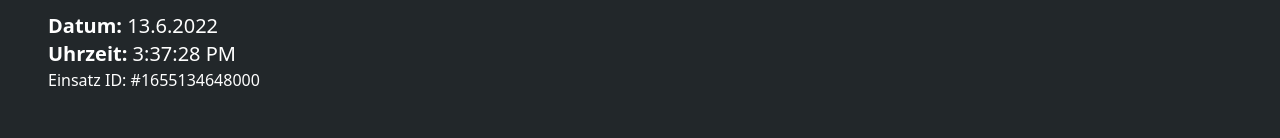
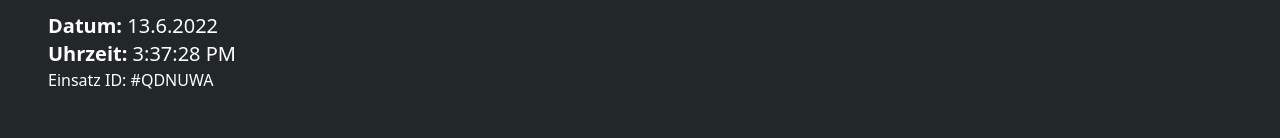
Before and after one commit to Niklas003/FireAir, a Vue app: page /#/newmission in a window 1280 px wide. Shown: the part 520-658 px from the top of the page. Built offline with nearby package versions, Linux system fonts and the light colour scheme.

Commit message:
feat: added Mission ID, generated from UNIX Timestamp

```diff
--- a/src/views/NewMission.vue
+++ b/src/views/NewMission.vue
@@ -30,7 +30,18 @@ var tocontinue = ref<boolean>(false);
 var checkArr = ref<boolean[]>([]);
 
 function generateID(){
-    return Date.now()
+    let chr = "";
+    let dateStamp = Date.now();
+    console.log(dateStamp)
+    let dateLength = String(dateStamp).length;
+    if(dateLength % 2 !== 0){       //check if dateLenght is even
+        dateLength = dateLength-1;
+    }
+    for(let i = 0; i<dateLength/2; i++){
+        let firstNumbers = Number(String(dateStamp).slice(i*2,i*2+2)) % 26;
+        chr = chr + String.fromCharCode(65 + firstNumbers);
+    }
+        return chr;
 }
 
 onMounted(()=>{
```
